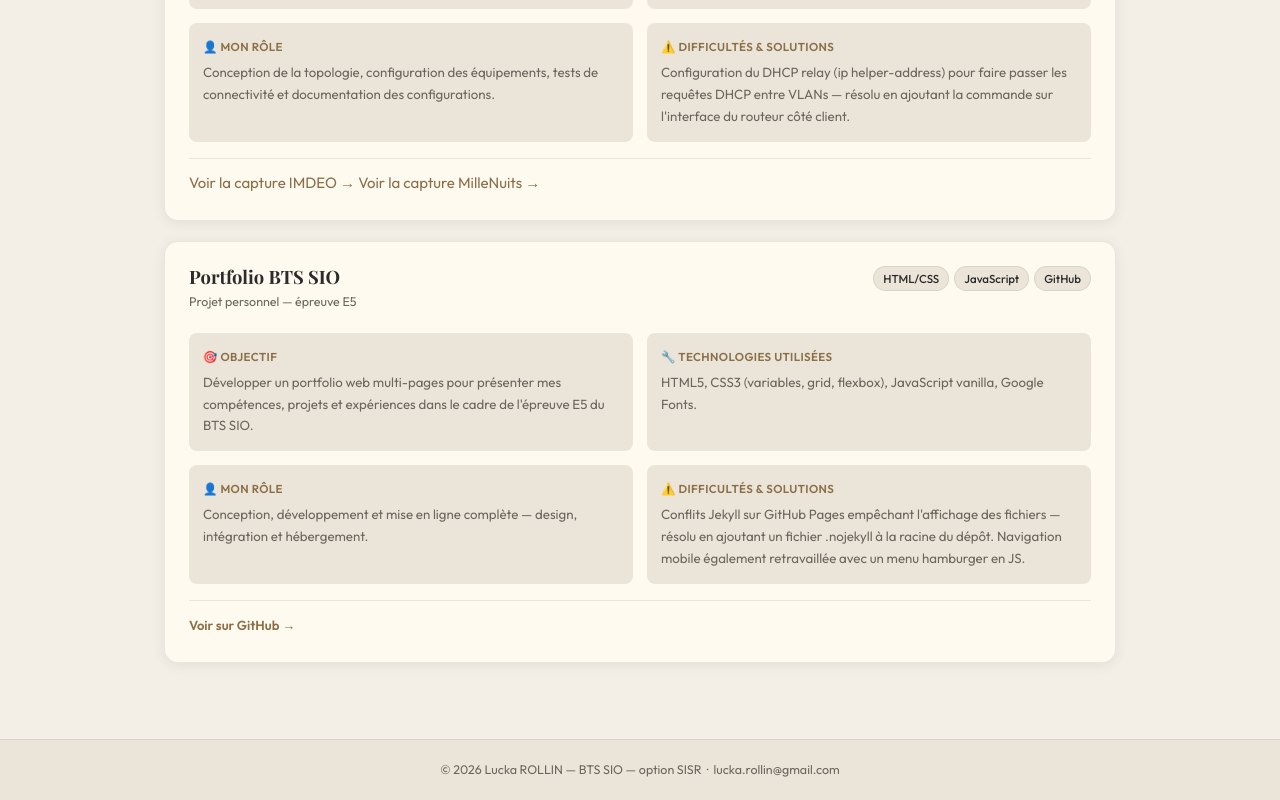
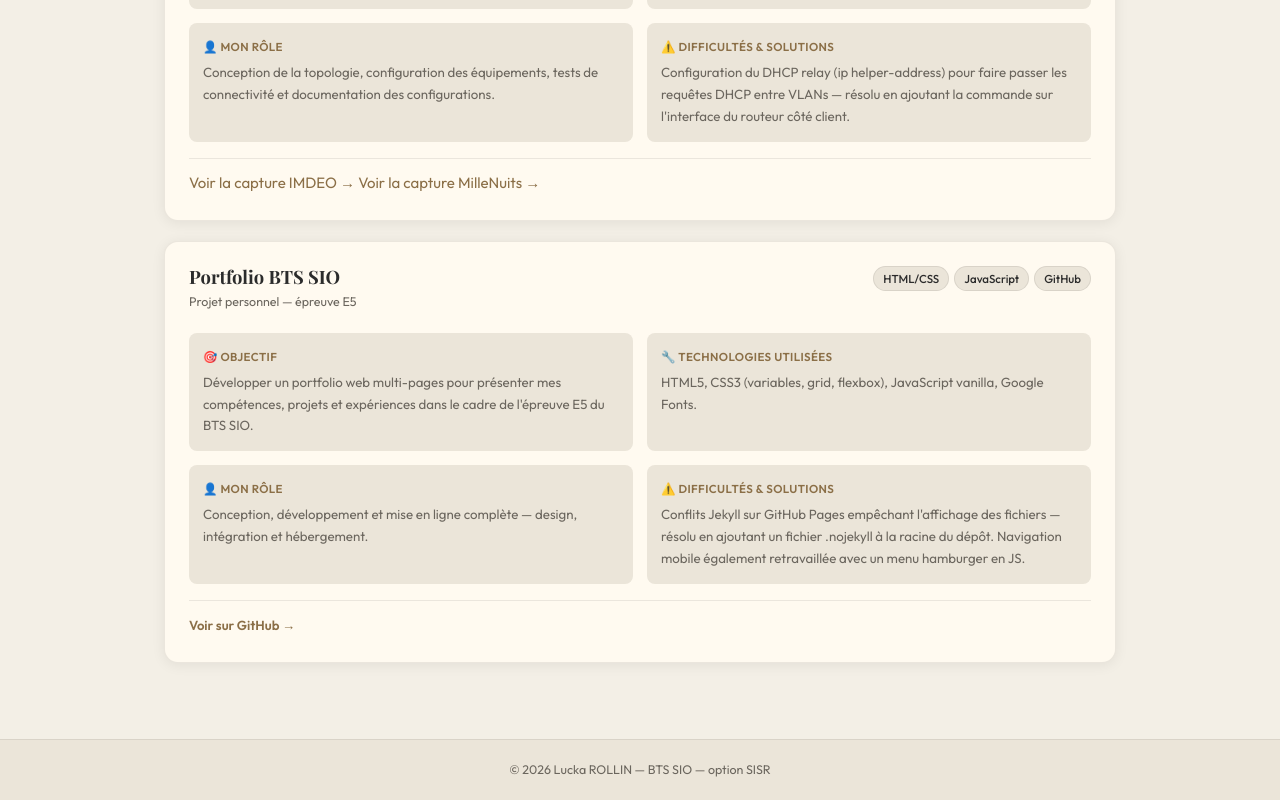
Before and after one commit to luckarollin/portfolio_E5, a plain HTML site: page vues/projets.html in a window 1280 px wide. Shown: the part 927-1727 px from the top of the page. Drawn offline with nearby package versions, Linux system fonts and the light colour scheme; a web font is replaced by a local one.

Commit message:
Update projets.html

```diff
--- a/vues/projets.html
+++ b/vues/projets.html
@@ -169,7 +169,7 @@
 </div>
 
 <footer class="ft">
-  <p>© <span id="year"></span> Lucka ROLLIN — BTS SIO — option SISR &nbsp;·&nbsp; <a href="mailto:lucka.rollin@gmail.com">lucka.rollin@gmail.com</a></p>
+  <p>© <span id="year"></span> Lucka ROLLIN — BTS SIO — option SISR</p>
 </footer>
 <script>
   document.getElementById('year').textContent = new Date().getFullYear();
```
